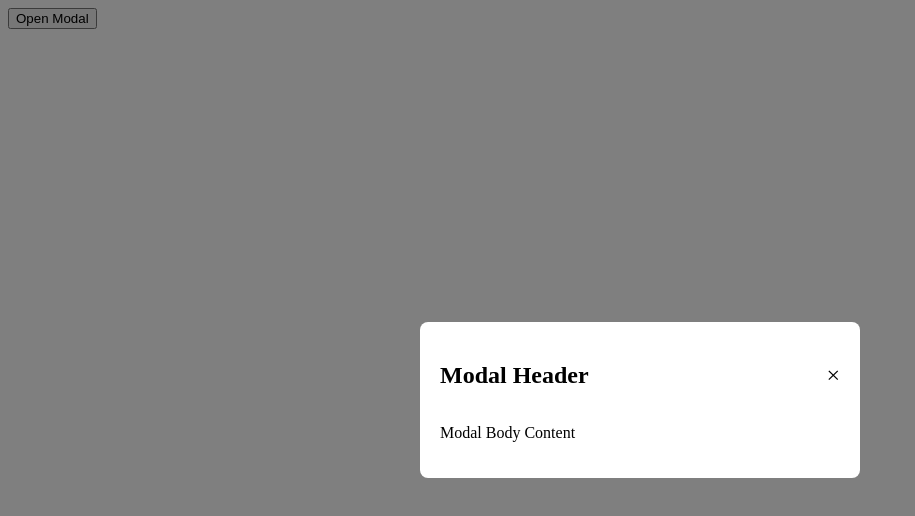
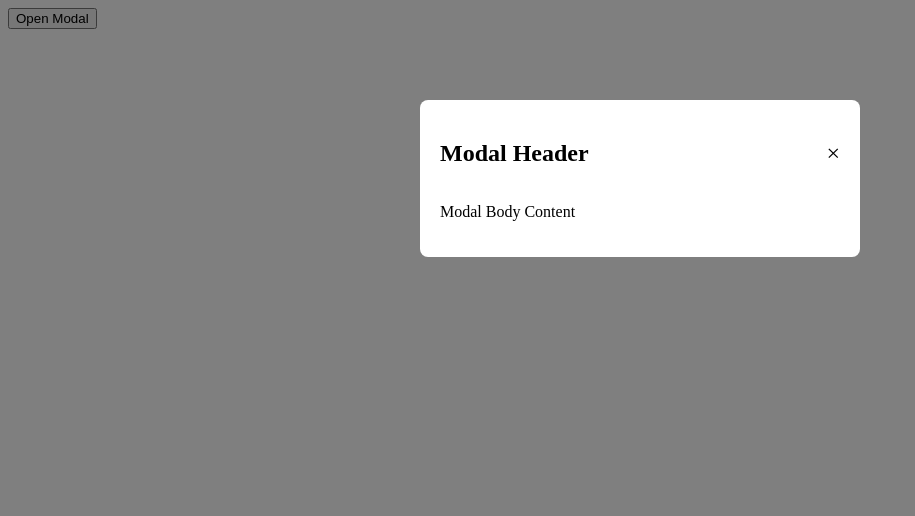
Before and after one commit to acciojob/css-modal-Rutika72, a website: page main.html in a window 1280 px wide. Both pictures are taken after a click on the button "Open Modal". Shown: the whole page, without its empty margins (0-915 px from the left). Drawn offline with Linux system fonts and the light colour scheme.

Commit message:
created a submission

```diff
--- a/script.js
+++ b/script.js
@@ -4,7 +4,7 @@ const closeBtn = document.querySelector(".close-modal");
 
 // Open modal
 openBtn.onclick = () => {
-  modal.style.display = "flex"; // must match your CSS flex alignment
+  modal.style.display = "block"; // Cypress expects 'block'
 }
 
 // Close modal when clicking the close button
--- a/styles.css
+++ b/styles.css
@@ -9,19 +9,18 @@
   height: 100%;
   overflow: auto;
   background-color: rgba(0,0,0,0.5);
-  justify-content: center; /* center modal */
-  align-items: center;     /* center modal */
 }
 
-/* Modal content box */
+/* Center modal-content */
 .modal-content {
   background-color: #fff;
   padding: 20px;
   border-radius: 8px;
   width: 400px;
+  margin: 100px auto; /* centers horizontally and adds top margin */
 }
 
-/* Header */
+/* Modal header */
 .modal-header {
   display: flex;
   justify-content: space-between;
@@ -32,3 +31,8 @@
   cursor: pointer;
   font-size: 24px;
 }
+
+/* Modal body */
+.modal-body {
+  margin-top: 10px;
+}
```
